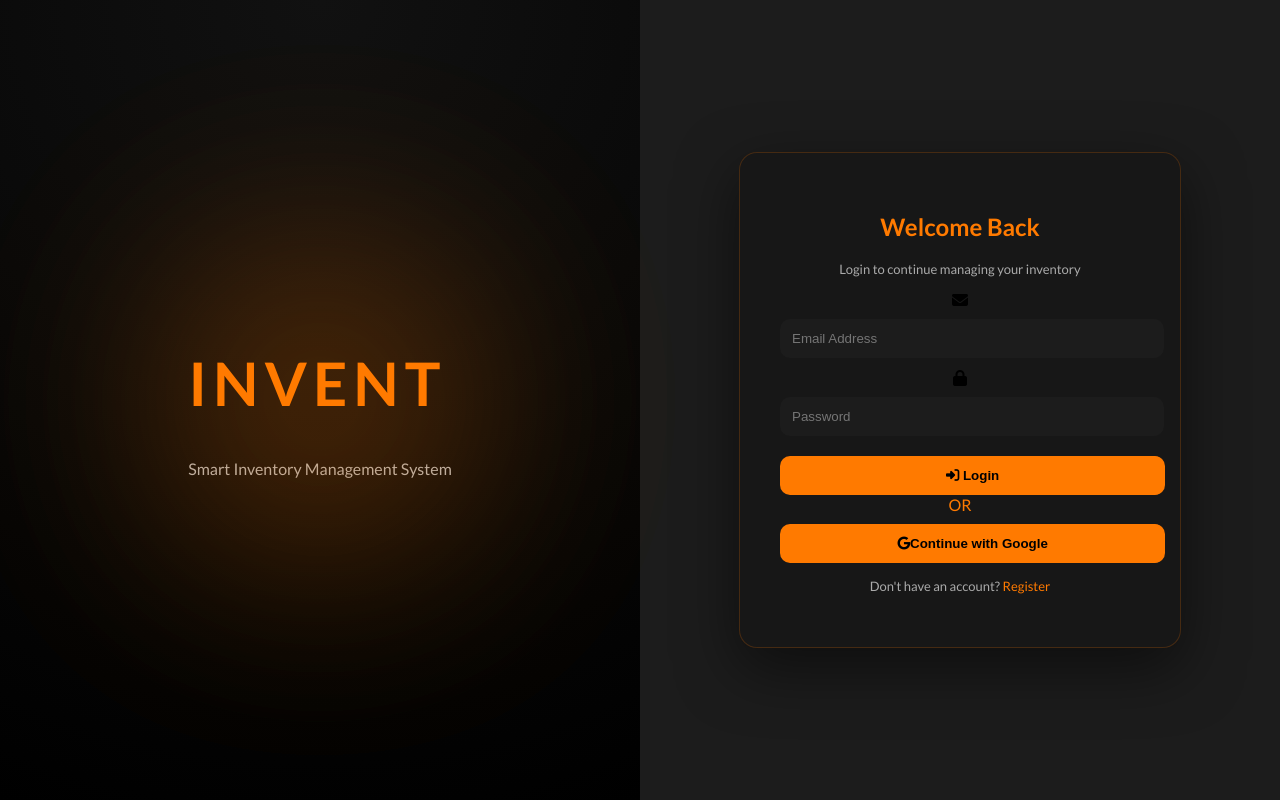
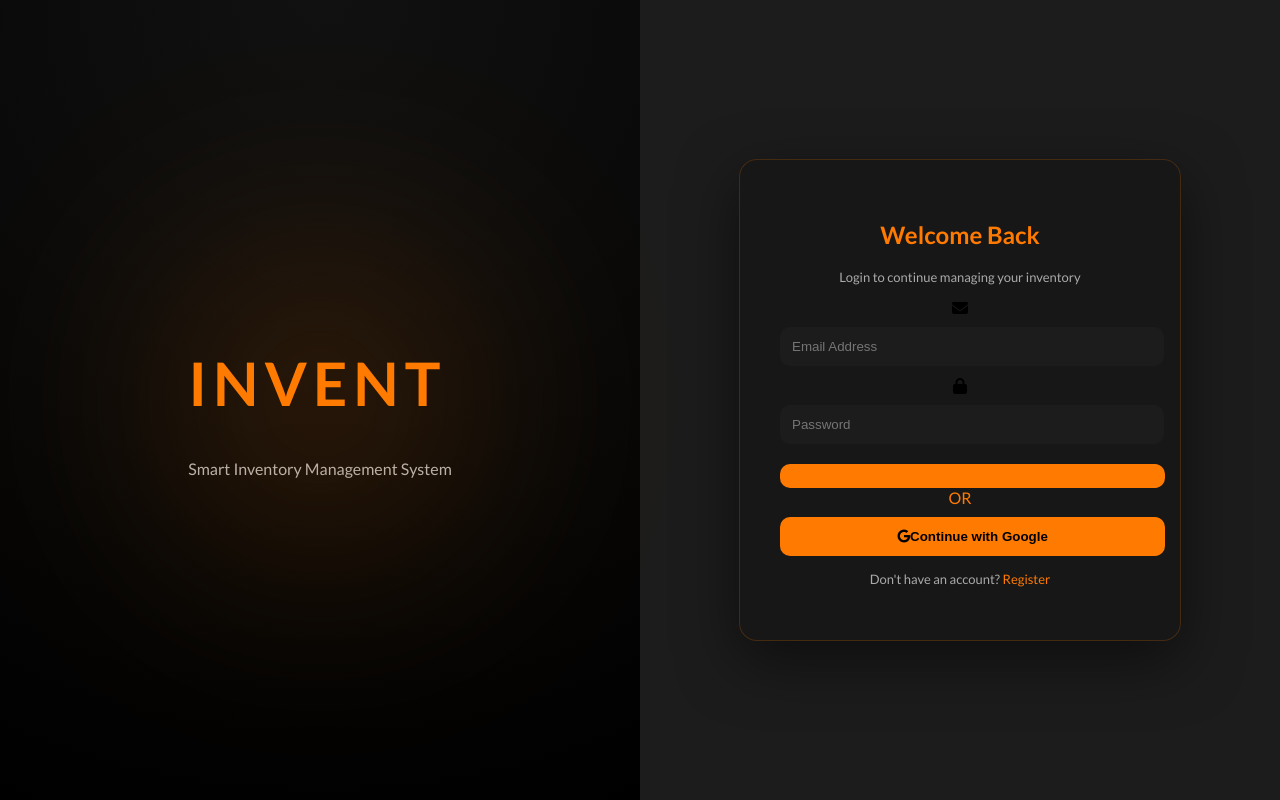
Before and after one commit to shehanaip/invent, a React (Vite) app: page /auth in a window 1280 px wide. Built offline with nearby package versions, Linux system fonts and the light colour scheme; no server answers.

Commit message:
Add files via upload

```diff
--- a/src/pages/Auth.jsx
+++ b/src/pages/Auth.jsx
@@ -119,7 +119,7 @@ export default function Auth() {
         </div>
 
         <div className="glow glow-1"></div>
-        <div className="glow glow-2"></div>
+
       </div>
 
       {/* RIGHT SIDE */}
@@ -182,11 +182,11 @@ export default function Auth() {
           >
             {isLogin ? (
               <>
-                <i className="fas fa-sign-in-alt"></i> Login
+
               </>
             ) : (
               <>
-                <i className="fas fa-user-plus"></i> Register
+
               </>
             )}
           </button>
@@ -204,7 +204,7 @@ export default function Auth() {
           >
             <i className="fab fa-google"></i>
 
-            Continue with Google
+             Continue with Google
           </button>
 
           {/* TOGGLE */}
```
